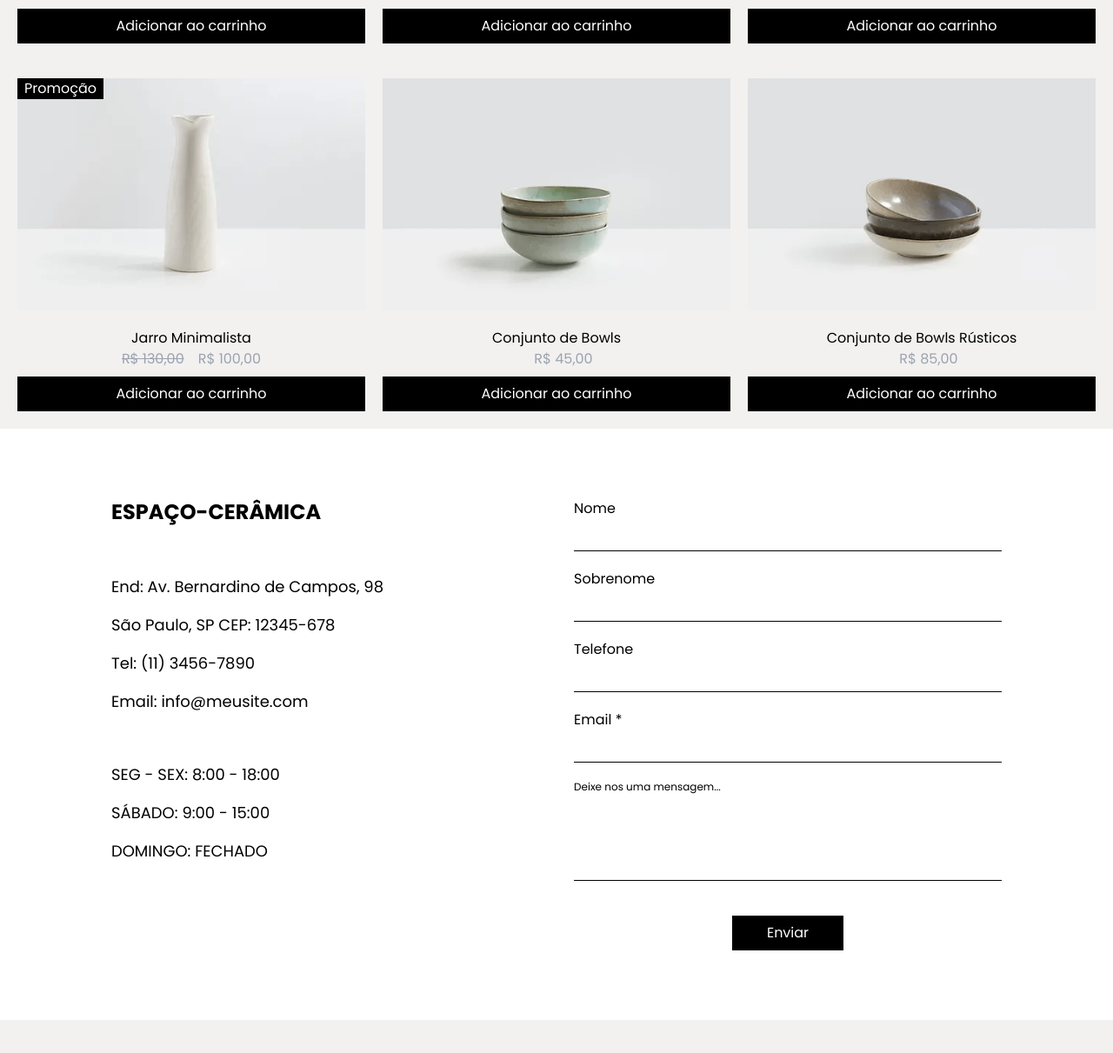
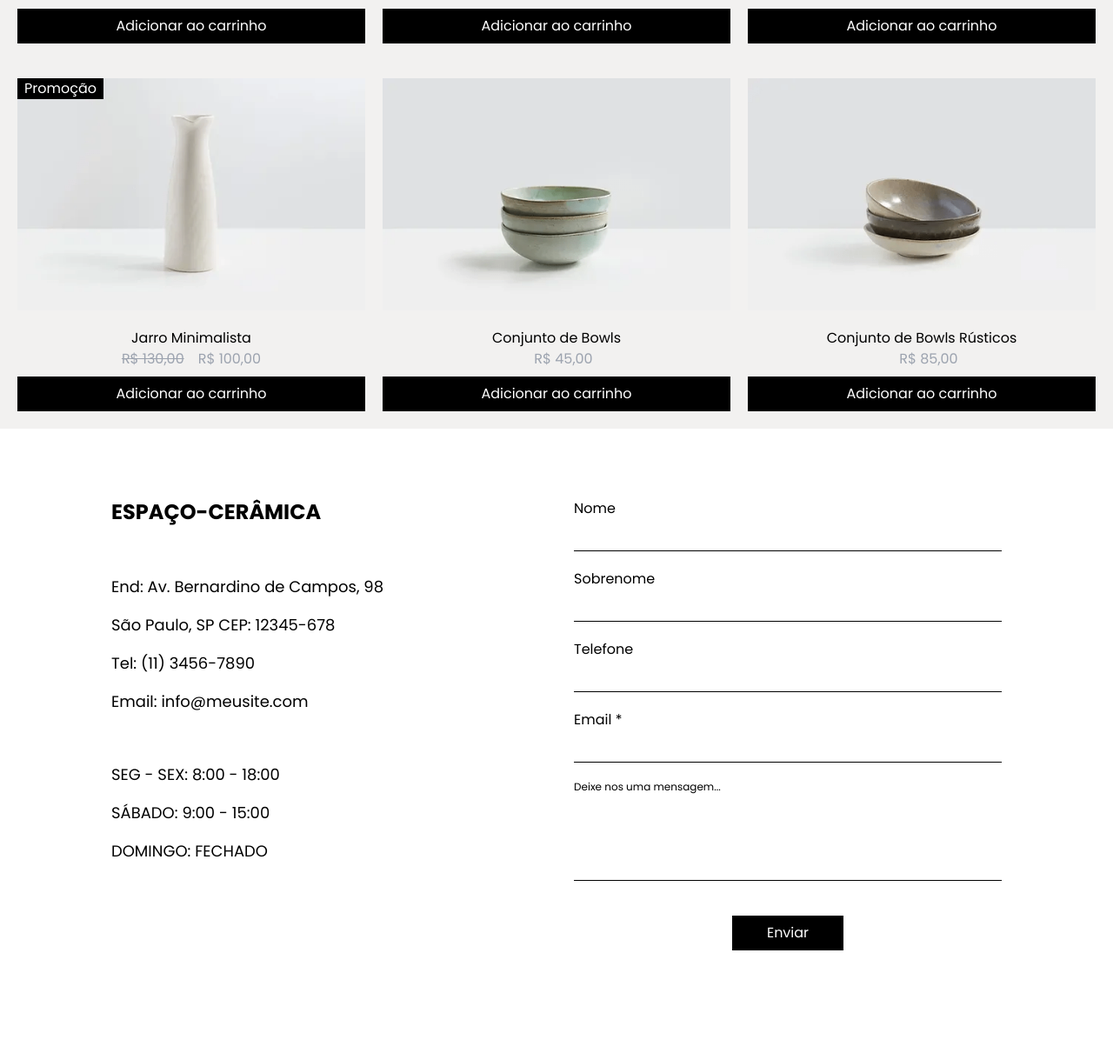
Before and after one commit to BrunnoSD/e-commerce-ceramica, a React (Vite) app: page / in a window 1280 px wide. Shown: the part 2192-3403 px from the top of the page at 87% size. Before the commit the page ends 3365 px from the top, so only its background shows below. Built offline with nearby package versions, Linux system fonts and the light colour scheme; a web font is replaced by a local one.

Commit message:
new changes

```diff
--- a/tailwind.config.js
+++ b/tailwind.config.js
@@ -23,7 +23,7 @@ export default {
       },
       height: {
         'meio': '65vh',
-        'pfooter': '85vh',
+        'pfooter': '100vh',
         'footer': '600px',
         'about': '130vh'
       },
```
